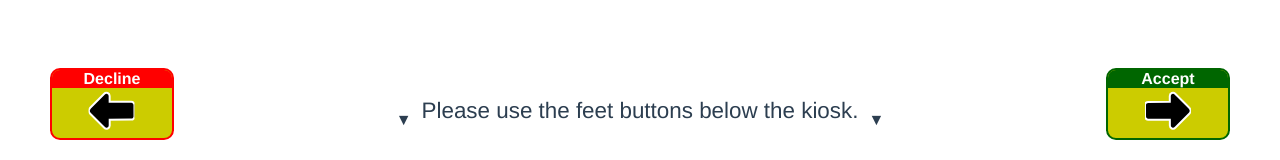
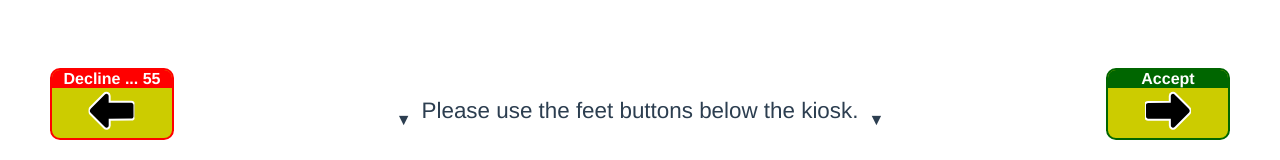
Before and after one commit to plachenko/makeit-kiosk, a Vue app: page /#/ in a window 1280 px wide. Shown: the part 632-792 px from the top of the page. Built offline with nearby package versions, Linux system fonts and the light colour scheme.

Commit message:
Added time to button

```diff
--- a/src/components/AgreementScreen.vue
+++ b/src/components/AgreementScreen.vue
@@ -15,7 +15,7 @@
       <div v-if="!bPicture" id="btnContainer">
         <div class="btn" id="prev" style="border: 2px solid #F00;">
           <div style="background-color:#F00; border-radius: 8px 8px 0px 0px">
-            Decline
+            Decline ... {{timeOut}}
           </div>
           <Arrow style="stroke: #000; transform: rotate(180deg)" />
         </div>
@@ -81,7 +81,7 @@ export default class AgreementScreen extends Vue {
 
   slideNum = 0;
 
-  timeOut = 120;
+  timeOut = 60;
 
   interval?: any;
 
@@ -97,8 +97,8 @@ export default class AgreementScreen extends Vue {
     this.slideNum = this.$refs.slides.slides.length - 1;
 
     this.interval = setInterval(() => {
-      if(this.timeOut > 0){
-        // this.timeOut --;
+      if(this.timeOut > 1){
+        this.timeOut --;
       } else{
         this.status = "FAILED";
         this.agree(false);
```
